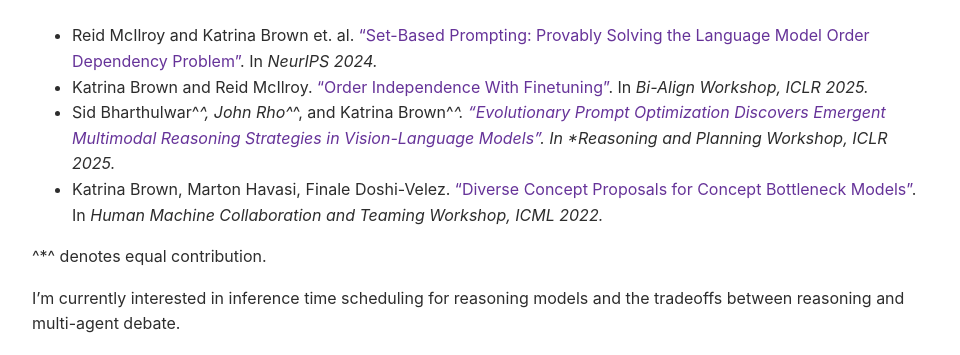
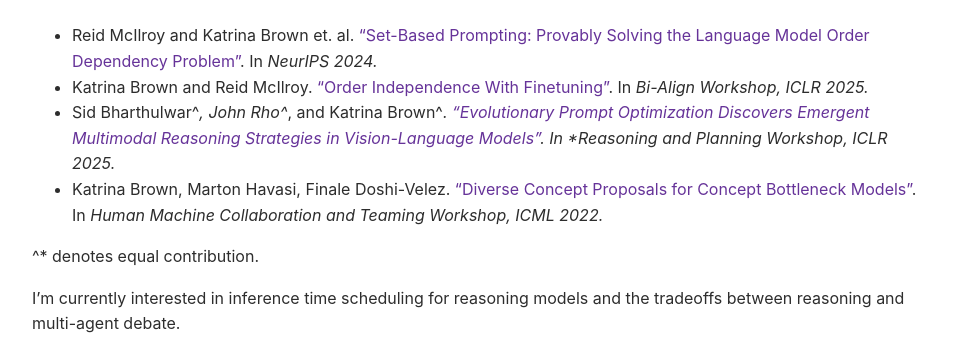
Before and after one commit to brownkat6/katrinarbrown, a Jekyll site: the page built from docs/research.md, in a window 1280 px wide. Shown: the part 313-668 px from the top of the page, without its empty margins (158-1118 px from the left). Built offline with Jekyll 4.4.1, drawn with Linux system fonts in a browser that asks for light colours.

Commit message:
citation format

```diff
--- a/docs/research.md
+++ b/docs/research.md
@@ -10,10 +10,10 @@
 ### Select Publications
 - Reid McIlroy and Katrina Brown et. al. ["Set-Based Prompting: Provably Solving the Language Model Order Dependency Problem"](https://arxiv.org/abs/2406.03919). In *NeurIPS 2024.*
 - Katrina Brown and Reid McIlroy. ["Order Independence With Finetuning"](https://openreview.net/pdf?id=08E6XX0Yen). In *Bi-Align Workshop, ICLR 2025.*
-- Sid Bharthulwar^*^, John Rho^*^, and Katrina Brown^*^. ["Evolutionary Prompt Optimization Discovers Emergent Multimodal Reasoning Strategies in Vision-Language Models"](https://openreview.net/pdf?id=u8BO0NFF21). In *Reasoning and Planning Workshop, ICLR 2025.*
+- Sid Bharthulwar^*, John Rho^*, and Katrina Brown^*. ["Evolutionary Prompt Optimization Discovers Emergent Multimodal Reasoning Strategies in Vision-Language Models"](https://openreview.net/pdf?id=u8BO0NFF21). In *Reasoning and Planning Workshop, ICLR 2025.*
 - Katrina Brown, Marton Havasi, Finale Doshi-Velez. ["Diverse Concept Proposals for Concept Bottleneck Models"](https://arxiv.org/pdf/2412.18059). In *Human Machine Collaboration and Teaming Workshop, ICML 2022.*
 
-^*^ denotes equal contribution.
+^* denotes equal contribution.
 
 I'm currently interested in inference time scheduling for reasoning models and the tradeoffs between reasoning and multi-agent debate.
 
```
